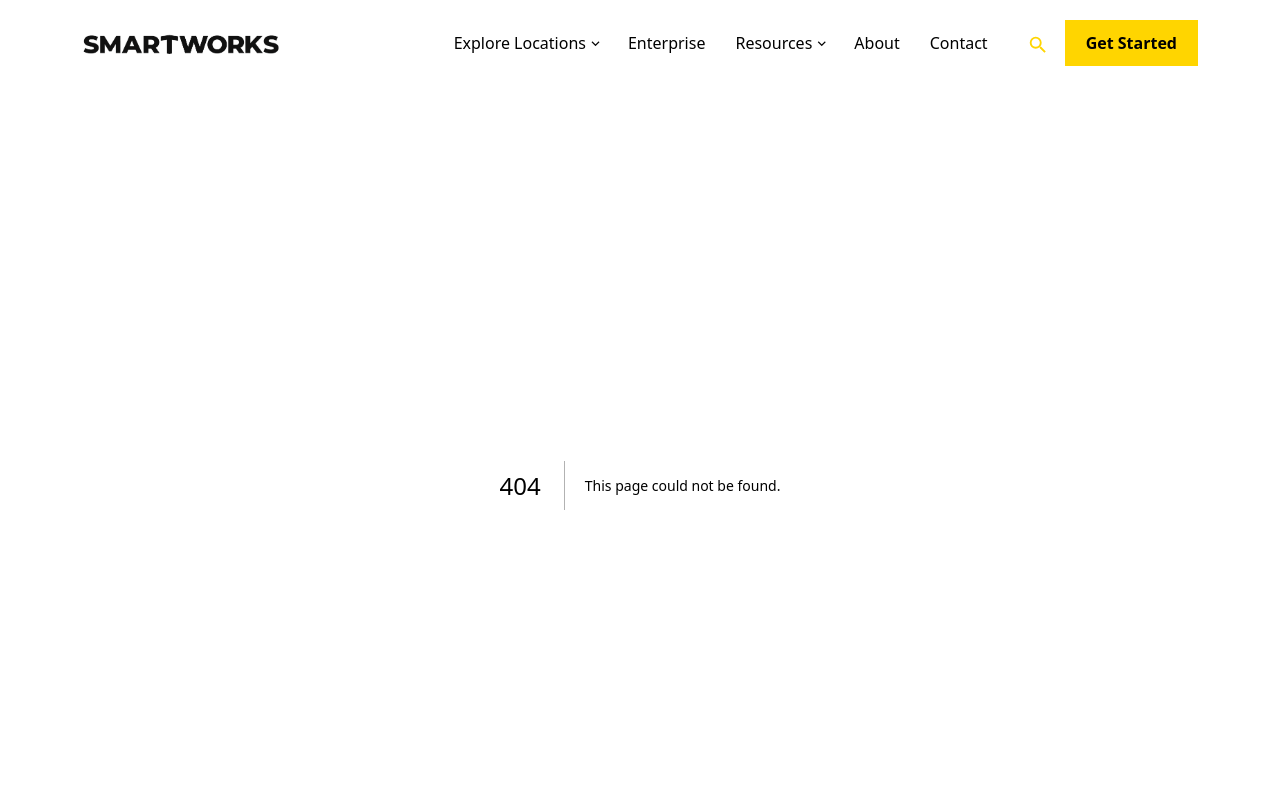
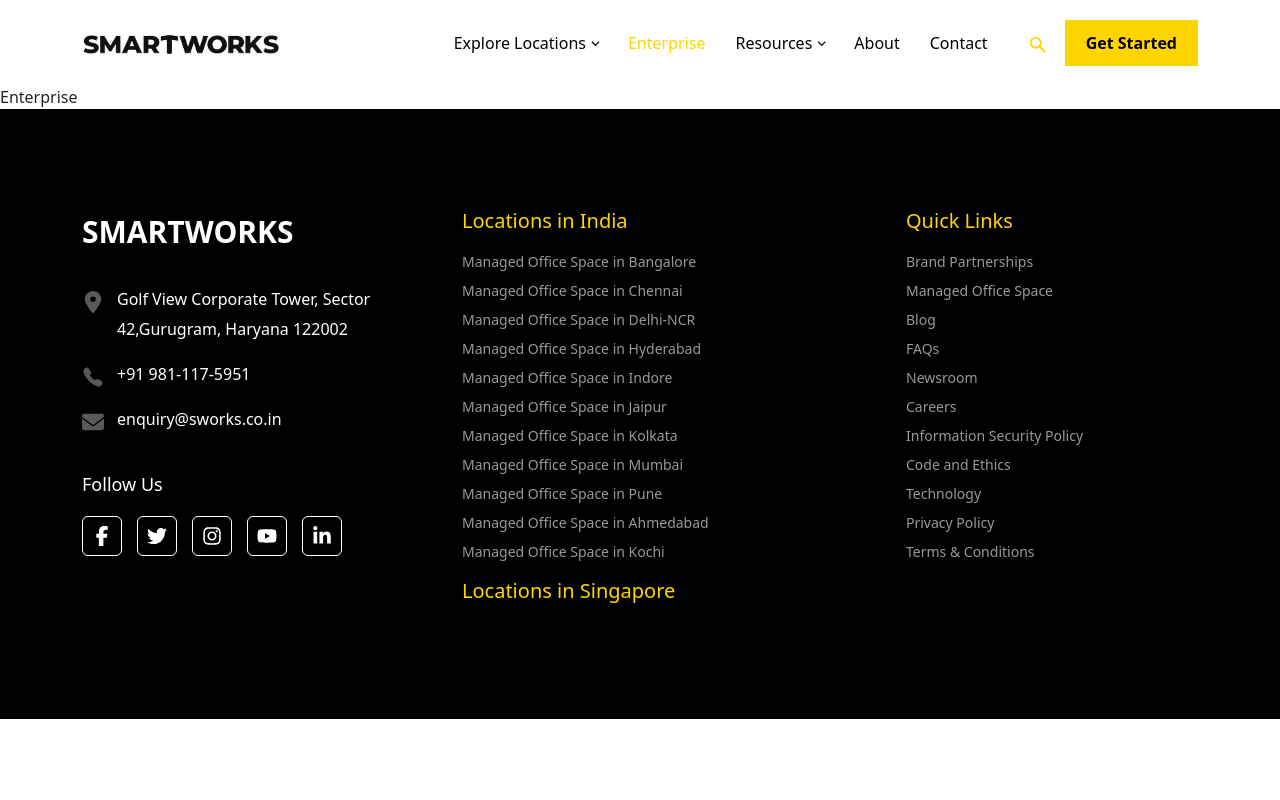
Before and after one commit to AazamKhan30/smartworks, a Next.js app: page /enterprise in a window 1280 px wide. Before the commit this address had no page. Shown: the top 800 px of the page. Built offline with nearby package versions, Linux system fonts and the light colour scheme.

Commit message:
multiple commit

```diff
--- /dev/null
+++ b/app/enterprise/page.jsx
@@ -0,0 +1,9 @@
+import React from 'react'
+
+const page = () => {
+  return (
+    <div>Enterprise</div>
+  )
+}
+
+export default page
--- a/components/common/Header.jsx
+++ b/components/common/Header.jsx
@@ -95,7 +95,7 @@
   },
   {
     label: "Enterprise",
-    url: "#",
+    url: "/enterprise",
   },
   {
     label: "Resources",
@@ -156,7 +156,7 @@
 }, [])
 
   return (
-    <Navbar
+    <Navbar collapseOnSelect
       expand="lg"
       className={scrolled ? "myNav sticky" : "myNav"}
       id="navbar"
```
